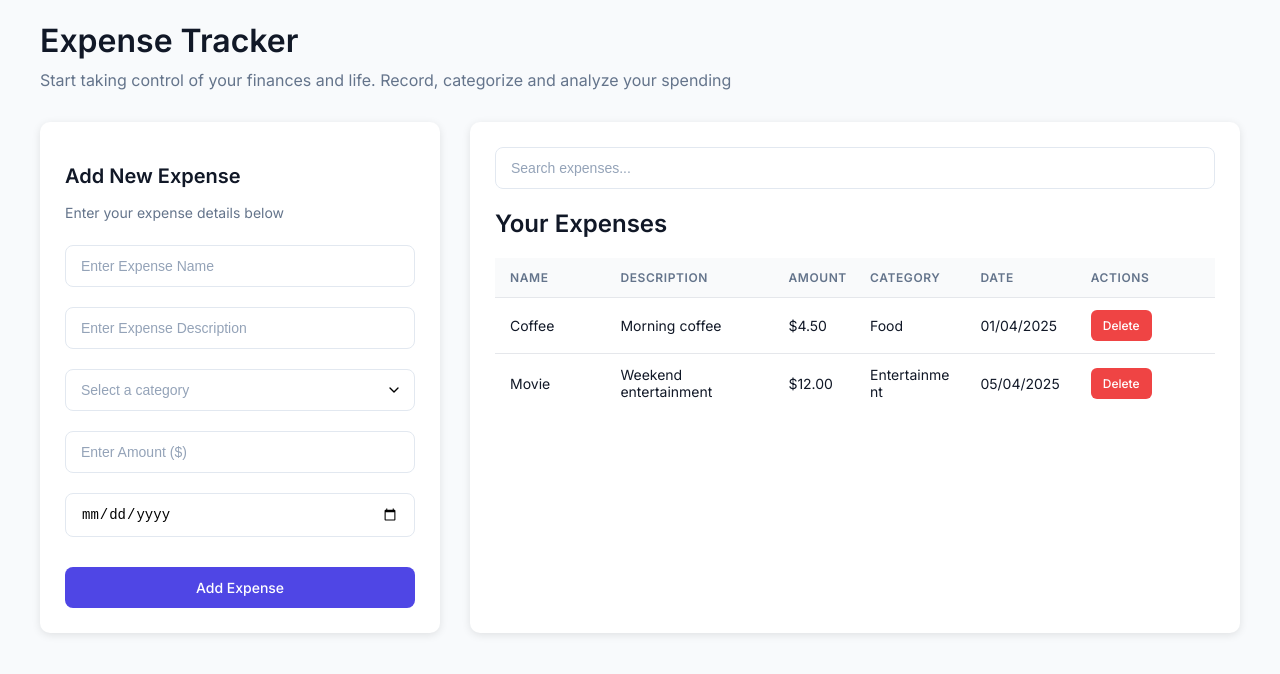
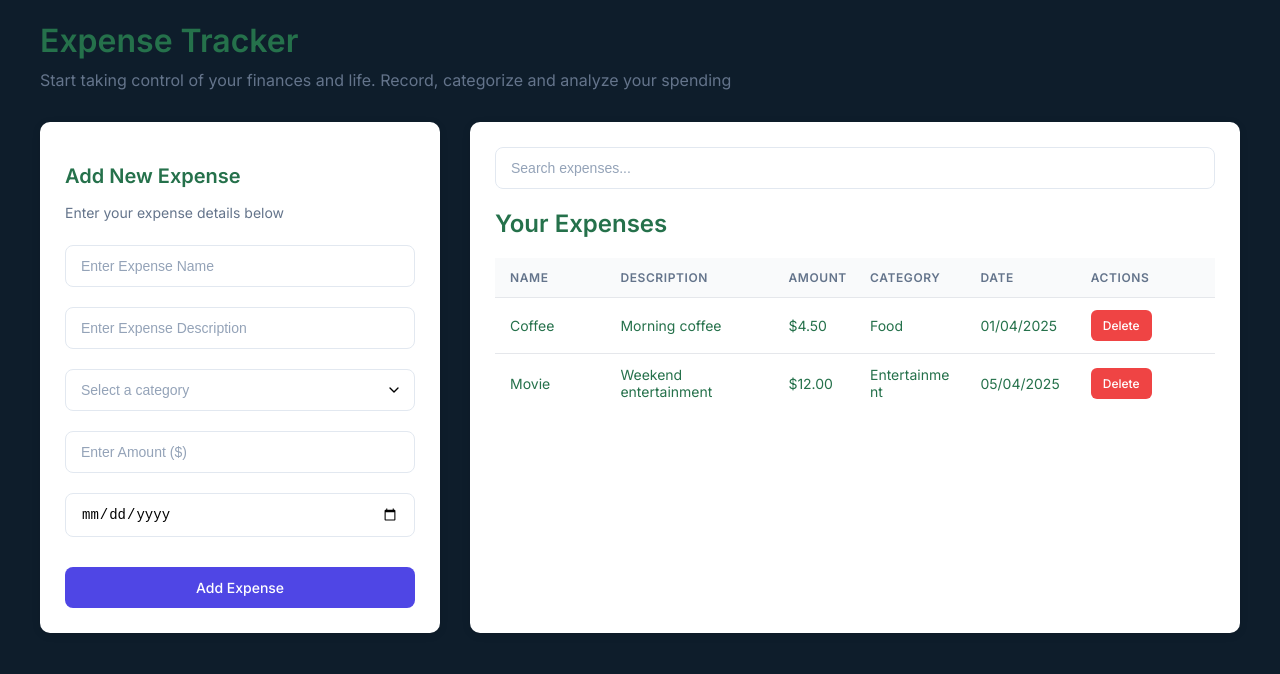
Before and after one commit to BryOk-droid/Expense-Tracker, a React (Vite) app: page / in a window 1280 px wide. Shown: the top 674 px of the page. Built offline with nearby package versions, Linux system fonts and the light colour scheme.

Commit message:
few updates to the app.css, and also added background color to the website

```diff
--- a/src/App.css
+++ b/src/App.css
@@ -1,8 +1,23 @@
+/* Original CSS with ONLY background color changed */
+:root {
+  --primary-color: #4f46e5;
+  --border-color: #e5e7eb;
+  --text-color: #25714b;
+  --light-bg: #f9fafb;
+}
+
+body {
+  font-family: 'Inter', -apple-system, BlinkMacSystemFont, sans-serif;
+  background-color: #0e1d2b; /* ONLY CHANGE - soft blue-gray */
+  color: var(--text-color);
+  margin: 0;
+  padding: 20px;
+}
+
 .header-section {
   text-align: left;
   margin-bottom: 30px;
 }
-
 
 .app-title {
   font-size: 2rem;
@@ -11,7 +26,6 @@
   margin-bottom: 8px;
 }
 
-
 .app-subtitle {
   color: #64748b;
   font-size: 1rem;
@@ -19,37 +33,15 @@
   line-height: 1.5;
 }
 
-
-:root {
- --primary-color: #4f46e5;
- --border-color: #e5e7eb;
- --text-color: #111827;
- --light-bg: #f9fafb;
-}
-
-
-body {
- font-family: 'Inter', -apple-system, BlinkMacSystemFont, sans-serif;
- background-color: #f8fafc;
- color: var(--text-color);
- margin: 0;
- padding: 20px;
-}
-
-
 .app-container {
   max-width: 1200px;
   margin: 0 auto;
 }
 
-
-
-
 .app-content {
   display: flex;
   gap: 30px;
 }
-
 
 .form-section {
   flex: 1;
@@ -62,7 +54,6 @@ body {
   box-sizing: border-box;
 }
 
-
 .table-section {
   flex: 2;
   background: white;
@@ -73,11 +64,9 @@ body {
   overflow-x: auto;
 }
 
-
 .expense-form-container {
   width: 100%;
 }
-
 
 .expense-form-container h2 {
   font-size: 1.25rem;
@@ -86,13 +75,11 @@ body {
   font-weight: 600;
 }
 
-
 .form-instruction {
   color: #64748b;
   font-size: 0.875rem;
   margin-bottom: 1.5rem;
 }
-
 
 .form-field {
   margin-bottom: 1.25rem;
@@ -100,7 +87,6 @@ body {
   box-sizing: border-box;
   position: relative;
 }
-
 
 .form-field input,
 .form-field select {
@@ -114,7 +100,6 @@ body {
   box-sizing: border-box;
 }
 
-
 .form-field input:focus,
 .form-field select:focus {
   outline: none;
@@ -122,11 +107,9 @@ body {
   box-shadow: 0 0 0 2px rgba(79, 70, 229, 0.1);
 }
 
-
 .form-field input::placeholder {
   color: #94a3b8;
 }
-
 
 .form-field select {
   appearance: none;
@@ -137,16 +120,13 @@ body {
   color: #94a3b8;
 }
 
-
 .form-field select:valid {
   color: var(--text-color);
 }
 
-
 .date-input-wrapper {
   position: relative;
 }
-
 
 .date-placeholder {
   position: absolute;
@@ -159,13 +139,11 @@ body {
   font-size: 14px;
 }
 
-
 .date-input {
   position: relative;
   z-index: 2;
   background-color: transparent;
 }
-
 
 .add-btn {
   background-color: var(--primary-color);
@@ -182,17 +160,14 @@ body {
   box-sizing: border-box;
 }
 
-
 .add-btn:hover {
   background-color: #4338ca;
 }
-
 
 .search-bar {
   margin-bottom: 20px;
   width: 100%;
 }
-
 
 .search-bar input {
   width: 100%;
@@ -204,18 +179,15 @@ body {
   box-sizing: border-box;
 }
 
-
 .search-bar input:focus {
   outline: none;
   border-color: var(--primary-color);
   box-shadow: 0 0 0 2px rgba(79, 70, 229, 0.1);
 }
 
-
 .search-bar input::placeholder {
   color: #94a3b8;
 }
-
 
 .expense-table {
   width: 100%;
@@ -223,7 +195,6 @@ body {
   margin-top: 1rem;
   table-layout: fixed;
 }
-
 
 .expense-table th {
   background-color: var(--light-bg);
@@ -237,7 +208,6 @@ body {
   border-bottom: 1px solid var(--border-color);
 }
 
-
 .expense-table td {
   padding: 12px 15px;
   border-bottom: 1px solid var(--border-color);
@@ -245,47 +215,39 @@ body {
   word-wrap: break-word;
 }
 
-
 .expense-table tr:last-child td {
   border-bottom: none;
 }
-
 
 .expense-table th:nth-child(1),
 .expense-table td:nth-child(1) {
   width: 15%;
 }
 
-
 .expense-table th:nth-child(2),
 .expense-table td:nth-child(2) {
   width: 25%;
 }
-
 
 .expense-table th:nth-child(3),
 .expense-table td:nth-child(3) {
   width: 10%;
 }
 
-
 .expense-table th:nth-child(4),
 .expense-table td:nth-child(4) {
   width: 15%;
 }
-
 
 .expense-table th:nth-child(5),
 .expense-table td:nth-child(5) {
   width: 15%;
 }
 
-
 .expense-table th:nth-child(6),
 .expense-table td:nth-child(6) {
   width: 20%;
 }
-
 
 .delete-btn {
   background-color: #ef4444;
@@ -299,7 +261,6 @@ body {
   transition: background-color 0.2s;
 }
 
-
 .delete-btn:hover {
   background-color: #dc2626;
 }
@@ -309,14 +270,12 @@ body {
     flex-direction: column;
   }
 
-
   .form-section,
   .table-section {
     width: 100%;
     max-width: 100%;
   }
 
-
   .app-title {
     font-size: 1.5rem;
   }
```
Lines whose indentation alone changed are shown as unchanged.
